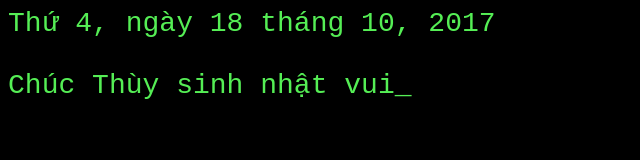
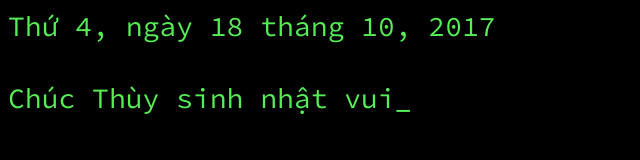
Before and after one commit to dangvu5998/birthday, a website: page thuy/index.html in a window 1280 px wide. Shown: the whole page, without its empty margins (0-640 px from the left). Drawn offline with nearby package versions, Linux system fonts and the light colour scheme.

Commit message:
Complete Thuy

```diff
--- a/thuy/index.html
+++ b/thuy/index.html
@@ -3,10 +3,11 @@
     <meta charset="utf8">
     <meta name="viewport" content="width=device-width, initial-scale=1.0">
     <style>
+      @import url('https://fonts.googleapis.com/css?family=Source+Code+Pro');
       body {
         background: black;
         color: #55EE55;
-        font-family: monospace;
+        font-family: "Source Code Pro", monospace;
         font-size: 28px;
       }
       .typing:after {
```
